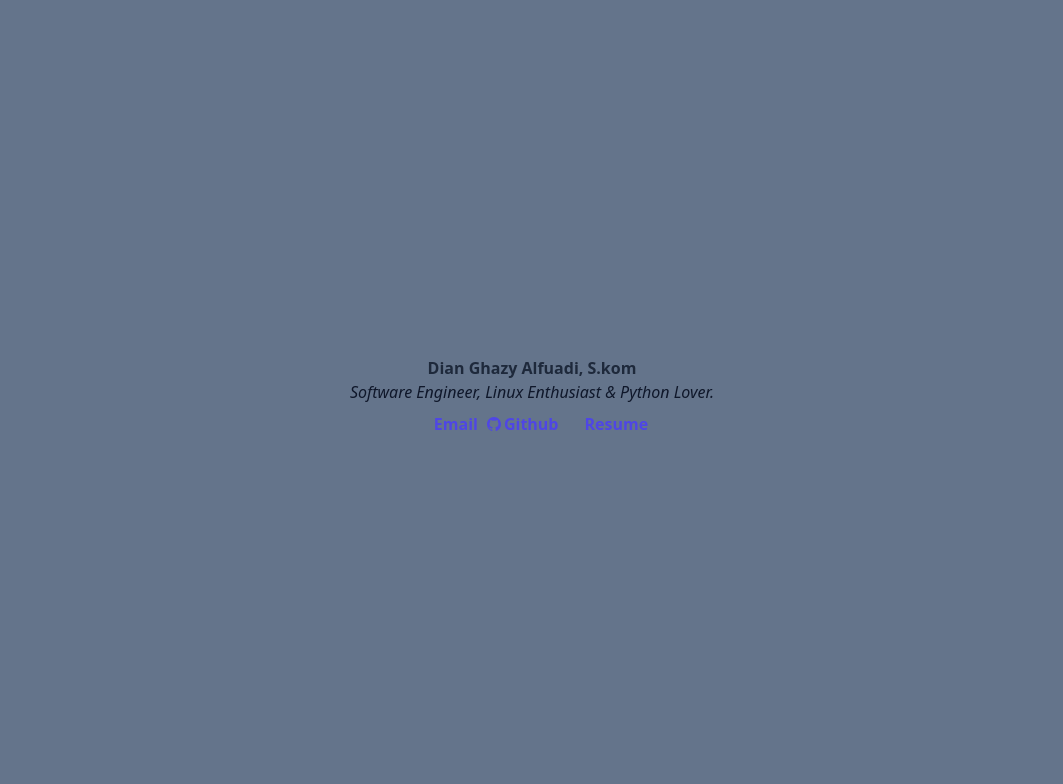
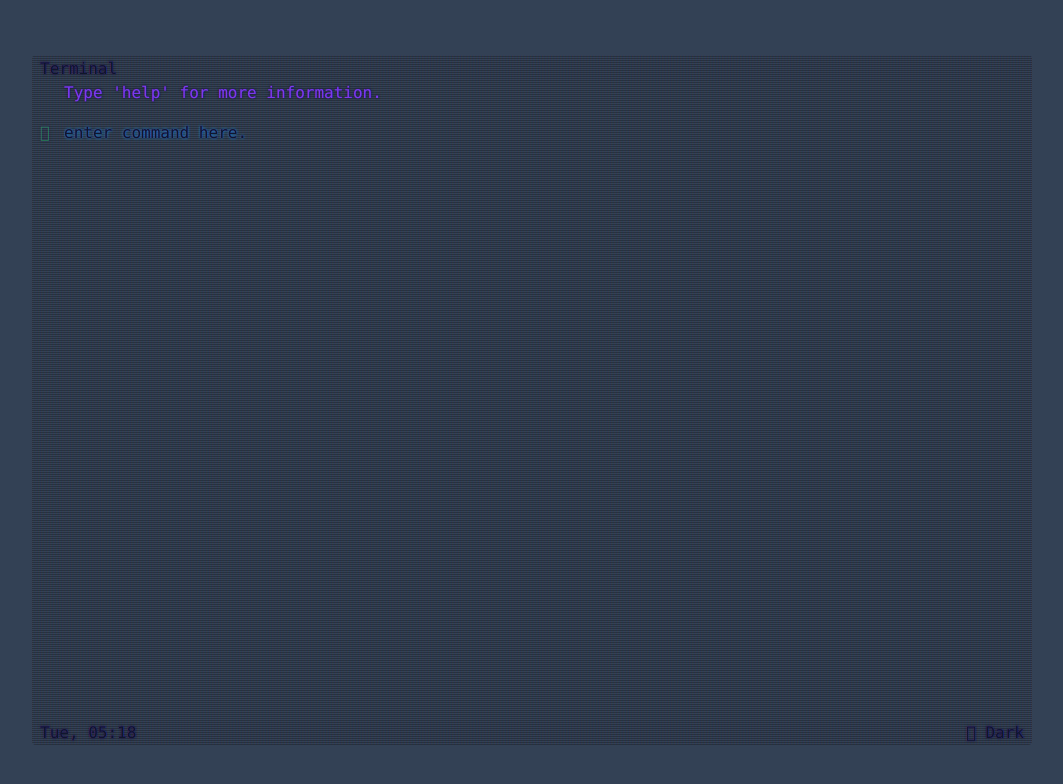
Before and after one commit to GazDuckington/my-site, a SvelteKit app: page / in a window 1280 px wide. Shown: the top 784 px of the page, without its empty margins (108-1171 px from the left). Built offline with nearby package versions, Linux system fonts and the light colour scheme; some icons are missing.

Commit message:
fixed i think

```diff
--- a/src/app.css
+++ b/src/app.css
@@ -141,3 +141,7 @@
 			animation: flicker 0.15s infinite;
 			animation: textShadow 1.6s infinite;
 }
+
+.crt-anim{
+		animation: flicker 0.15s infinite;
+		animation: textShadow 1.6s infinite;}
--- a/src/components/TerminalInput.svelte
+++ b/src/components/TerminalInput.svelte
@@ -1,7 +1,6 @@
 <script lang="ts">
 	import { keypress } from '$lib/action';
 	import { history } from '$lib/stores';
-	import { ChevronRightIcon } from '@rgossiaux/svelte-heroicons/solid';
 	import { createEventDispatcher, onMount } from 'svelte';
 
 	const dispatch = createEventDispatcher();
@@ -45,8 +44,8 @@
 	<p class="w-6 h-6 text-green-500 dark:text-emerald-600 animate-pulse">{prompt}</p>
 	<input
 		class="lg:w-[60em] w-[20em] caret-pink-600 focus-visible:outline-none
-		placeholder:text-slate-800 dark:placeholder:text-slate-500 placeholder:animate-pulse
-		bg-transparent text-slate-100 dark:text-slate-300"
+		placeholder:text-slate-900 dark:placeholder:text-slate-500
+		bg-transparent text-sky-500 dark:text-cyan-500 crt-anim"
 		type="text"
 		placeholder="enter command here."
 		bind:this={input}
@@ -54,10 +53,4 @@
 		on:arrowup|preventDefault={arrowUp}
 		on:arrowdown|preventDefault={arrowDown}
 	/>
-	<style>
-		input {
-			animation: flicker 0.15s infinite;
-			animation: textShadow 1.6s infinite;
-		}
-	</style>
 </form>
--- a/src/components/TerminalOutput.svelte
+++ b/src/components/TerminalOutput.svelte
@@ -2,9 +2,9 @@
 	export let output: string[];
 </script>
 
-<div class="text-violet-700 dark:text-violet-500 pr-4">Type 'help' for more information.</div>
+<div class="text-violet-600 dark:text-violet-500 px-6">Type 'help' for more information.</div>
 {#if output}
-	<div class="text-indigo-400 dark:text-indigo-600 px-4 py-2">
+	<div class="text-indigo-700 dark:text-indigo-500 px-6 py-2">
 		{#each output as op}
 			{@html op}
 		{/each}
--- a/src/elements/TerminalBar.svelte
+++ b/src/elements/TerminalBar.svelte
@@ -7,11 +7,12 @@
 	rounded-t pt-0.5 pb-0 px-2 flex justify-between crt"
 >
 	<div>
-		Terminal
 		<a
 			title="go to homepage"
 			href="/"
-			class="hover:animate-pulse px-2 hover:font-bold hover:text-sky-700">Home</a
+			class="hover:animate-pulse hover:font-bold hover:text-sky-500"
 		>
+			Terminal
+		</a>
 	</div>
 </nav>
--- a/src/elements/ThemeToggle.svelte
+++ b/src/elements/ThemeToggle.svelte
@@ -1,7 +1,6 @@
 <script>
 	import { MoonIcon, SunIcon } from '@rgossiaux/svelte-heroicons/solid';
 	import { isDark } from '$lib/stores';
-	export let size = 5;
 </script>
 
 {#if $isDark}
--- a/src/lib/terminal.ts
+++ b/src/lib/terminal.ts
@@ -12,7 +12,21 @@ export function cmd(cmd: string) {
 			return list();
 		case 'src':
 			return src();
+		case 'sensi':
+			return sensi()
 	}
+}
+
+function sensi() {
+	window.open('https://github.com/GazDuckington/sensi', '_blank');
+	return `
+		<div>
+			<a
+				href="https://github.com/GazDuckington/sensi"
+			 	target="_blank"
+				rel="noopener noreferrer">Sensi: Naive-Bayes sentiment analysis tool, for Indonesian language.</a>
+		</div>
+	`;
 }
 
 function src() {
@@ -78,7 +92,7 @@ function about() {
 function contact() {
 	return `
 <div class="flex flex-col">
-	<h3 class="italic font-bold text-blue-600 dark:text-sky-500">Contact Informations:</h3>
+	<h3 class="italic font-bold text-sky-500 dark:text-sky-600">Contact Informations:</h3>
 	<div>
 		> <a href="mailto:dianghazy@protonmail.com">dianghazy@protonmail.com</a>
 	</div>
--- a/src/routes/+layout.svelte
+++ b/src/routes/+layout.svelte
@@ -15,7 +15,7 @@
 <Body class={dark} />
 
 <main
-	class="bg-slate-500 dark:bg-slate-800 w-screen h-screen text-slate-900 dark:text-slate-400 translate-all easi-in-out duration-150 flex justify-center items-center"
+	class="bg-slate-700 dark:bg-slate-800 w-screen h-screen text-slate-900 dark:text-slate-400 translate-all easi-in-out duration-150 flex justify-center items-center"
 >
 	<div>
 		<slot />
--- a/src/routes/+page.svelte
+++ b/src/routes/+page.svelte
@@ -1,7 +1,36 @@
 <script lang="ts">
-	import QuickInfo from '$elem/QuickInfo.svelte';
+	import Terminal from '$comp/Terminal.svelte';
+	import TerminalBar from '$elem/TerminalBar.svelte';
+	import { dateTime, isDark } from '$lib/stores';
 </script>
 
-<div class="flex flex-col justify-center items-center">
-	<QuickInfo />
+<svelte:head>
+	<title>Terminal</title>
+</svelte:head>
+
+<TerminalBar />
+<div
+	class="grid grid-rows-2 w-fit
+	dark:bg-slate-900
+	h-[80vh] overflow-auto font-mono crt"
+>
+	<div class="flex justify-start mx-2">
+		<Terminal />
+	</div>
 </div>
+<div class="flex justify-between font-mono pl-2 bg-slate-800 dark:bg-slate-900 rounded-b crt">
+	<div>
+		{$dateTime}
+	</div>
+	<button
+		on:keypress
+		on:click={() => {
+			$isDark = !$isDark;
+		}}
+		title="toggle dark theme"
+		class="pr-2 rounded-br crt-anim
+		hover:text-green-500 hover:font-bold"
+	>
+		{$isDark ? ' Dark' : ' Light'}
+	</button>
+</div>
--- a/src/routes/cmd/+page.svelte
+++ /dev/null
@@ -1,39 +0,0 @@
-<script lang="ts">
-	import Terminal from '$comp/Terminal.svelte';
-	import TerminalBar from '$elem/TerminalBar.svelte';
-	import ThemeToggle from '$elem/ThemeToggle.svelte';
-	import { dateTime, isDark } from '$lib/stores';
-</script>
-
-<svelte:head>
-	<title>Terminal</title>
-</svelte:head>
-
-<TerminalBar />
-<div
-	class="grid grid-rows-2 w-fit
-	bg-slate-800 dark:bg-slate-900
-	h-[80vh] overflow-auto font-mono crt"
->
-	<div class="flex justify-start mx-2">
-		<Terminal />
-	</div>
-</div>
-<div class="flex justify-between font-mono pl-2 bg-slate-800 dark:bg-slate-900 rounded-b crt">
-	<div>
-		{$dateTime}
-	</div>
-	<button
-		on:keypress
-		on:click={() => {
-			$isDark = !$isDark;
-		}}
-		class="p-0.5 rounded-br"
-	>
-		<ThemeToggle
-			class="w-5 h-5
-			hover:text-slate-400
-			dark:text-slate-700 dark:hover:text-slate-500"
-		/>
-	</button>
-</div>
```
Also changed, not shown: src/routes/+page.ts (added).
